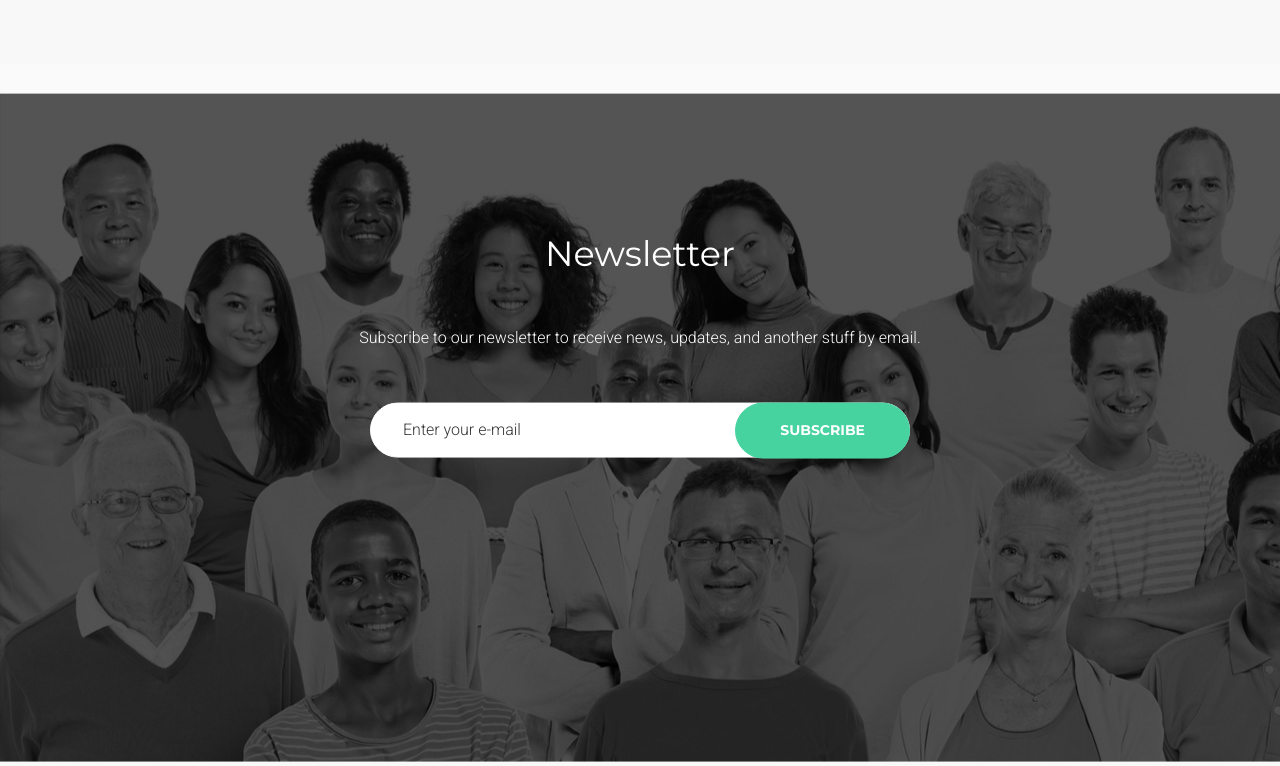
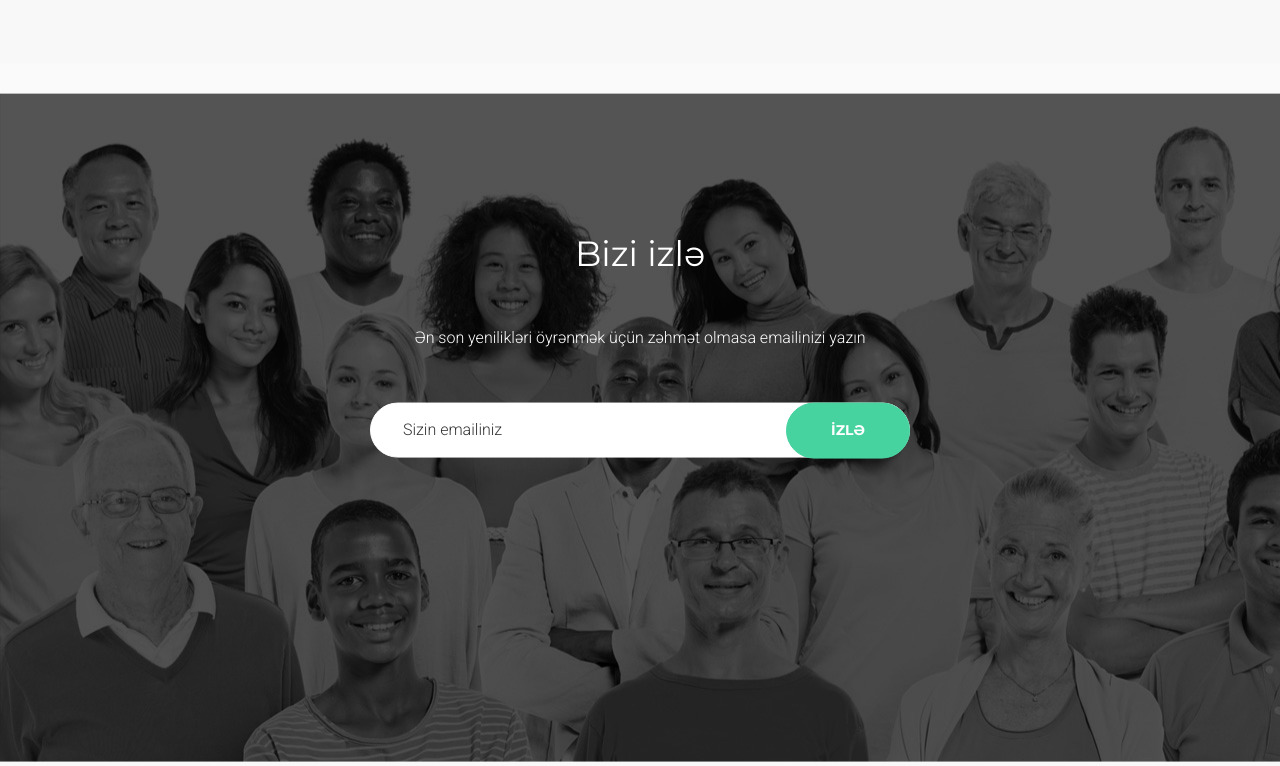
Before and after one commit to munisisazade/developer_portal, a Django app: a page that uses news/templates/index.html in a window 1280 px wide. Shown: the part 1567-2333 px from the top of the page. Run offline with Django 3.2, Linux system fonts and the light colour scheme; data comes from the database, SQL or seed files in the repository; data that the repository does not hold is empty; some libraries are stand-ins or nearby versions.

Commit message:
update index views

```diff
--- a/news/templates/index.html
+++ b/news/templates/index.html
@@ -379,19 +379,19 @@
                 </section>
                 <section class="parallax well3" style="background-image: url({% static 'images/parallax1.jpg' %}); background-color: inherit; height: 697.8px; transform: translate3d(0px, -16.4329px, 0px);" data-mobile="true">
 					<div class="container text-center">
-					<h2 class="wow fadeInLeft" data-wow-duration="2s" data-wow-delay="0.2s">Newsletter</h2>
-					<p class="wow fadeInRight" data-wow-duration="2s" data-wow-delay="0.2s">Subscribe to our newsletter to receive news, updates, and another stuff by email.</p>
+					<h2 class="wow fadeInLeft" data-wow-duration="2s" data-wow-delay="0.2s">Bizi izlə</h2>
+					<p class="wow fadeInRight" data-wow-duration="2s" data-wow-delay="0.2s">Ən son yenilikləri öyrənmək üçün zəhmət olmasa emailinizi yazın</p>
 					<div class="subscribe wow fadeIn" data-wow-duration="2s" data-wow-delay="0.4s">
 					<form class='rd-mailform ' method="post" action="bat/rd-mailform.php">
 
 					<input type="hidden" name="form-type" value="subscribe"/>
 
 					<div class="form-group">
-					<label class="form-label" data-add-placeholder for="mailform-input-email">Enter your e-mail</label>
+					<label class="form-label" data-add-placeholder for="mailform-input-email">Sizin emailiniz</label>
 					<input id="mailform-input-email" type="text" name="email" data-constraints="@NotEmpty @Email"/>
 					</div>
 					<div class="form-group btn-wr">
-					<button class="btn btn-primary" type="submit">subscribe</button>
+					<button class="btn btn-primary" type="submit">İzlə</button>
 					<div class="mfInfo"></div>
 					</div>
 					</form>
```
